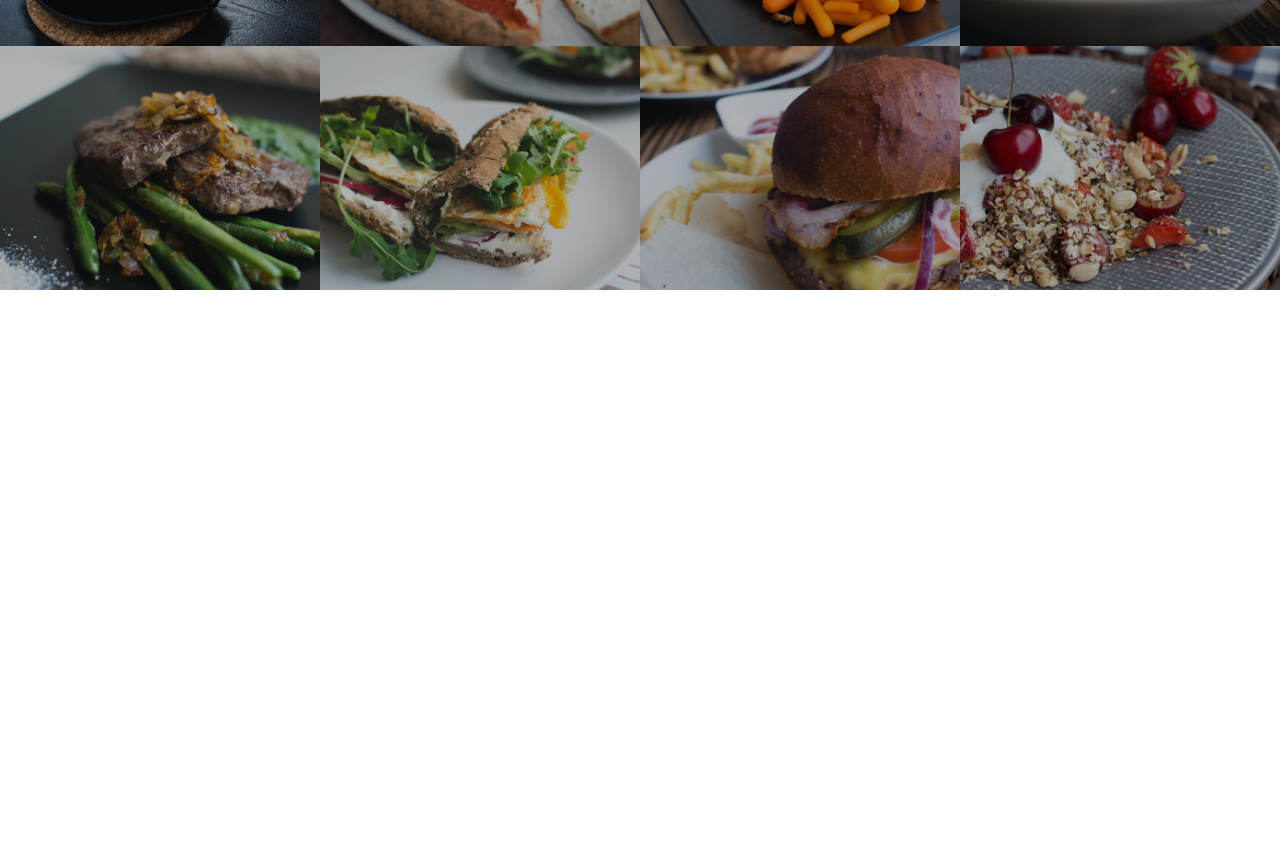
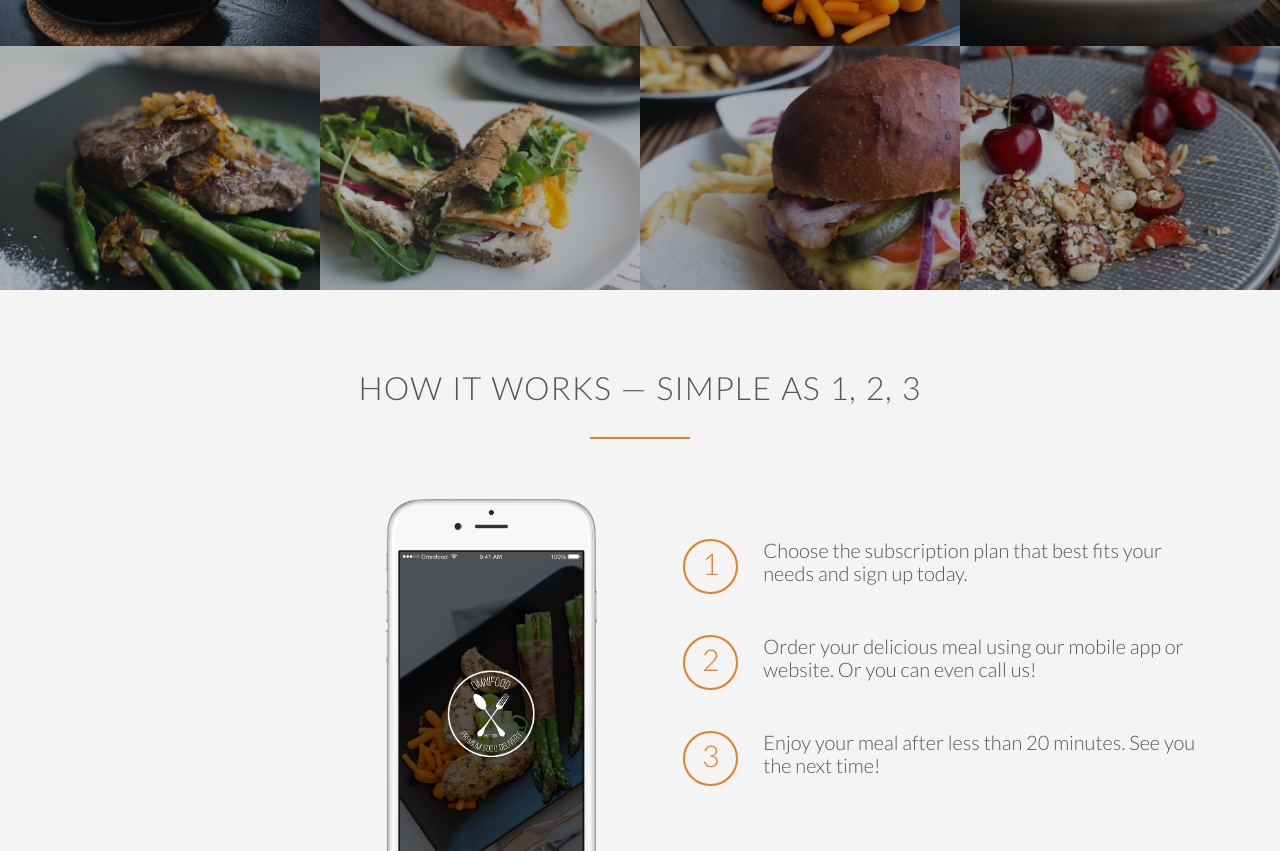
Before and after one commit to manufg/Responsive-Landing-Page, a website: page public_html/index.html in a window 1280 px wide. Shown: the part 1704-2555 px from the top of the page. Before the commit the page ends 1994 px from the top, so only its background shows below. Drawn offline with Linux system fonts and the light colour scheme; files whose address does not match are found by name.

Commit message:
How it works section complete

```diff
--- a/nbproject/private/private.xml
+++ b/nbproject/private/private.xml
@@ -6,6 +6,7 @@
             <file>file:/E:/Responsive%20Landing/.bowerrc</file>
             <file>file:/E:/Responsive%20Landing/resources/css/style.css</file>
             <file>file:/E:/Responsive%20Landing/package.json</file>
+            <file>file:/E:/Responsive%20Landing/vendors/css/Grid.css</file>
             <file>file:/E:/Responsive%20Landing/public_html/index.html</file>
             <file>file:/E:/Responsive%20Landing/bower.json</file>
             <file>file:/E:/Responsive%20Landing/gulpfile.js</file>
--- a/public_html/index.html
+++ b/public_html/index.html
@@ -73,7 +73,7 @@
         </section>
 
         <section class="section-meals">
-           <ul class="meals-showcase">
+            <ul class="meals-showcase clearfix">
                 <li>
                     <figure class="meal-photo">
                         <img src="../resources/img/1.jpg" alt="Korean bibimbap with egg and vegetables"/>
@@ -97,6 +97,9 @@
                         <img src="../resources/img/4.jpg" alt="Autumn pumpkin soup"/>
                     </figure>
                 </li>
+                </ul>
+
+                <ul class="meals-showcase clearfix">
 
                 <li>
                     <figure class="meal-photo">
@@ -123,5 +126,37 @@
                 </li>
             </ul>
         </section>
+
+        <section class="section-steps">
+            <div class="row">
+                <h2>How it works &mdash; Simple as 1, 2, 3</h2>
+            </div>
+            <div class="row">
+                <div class="col span-1-of-2 steps-box">
+                    <img src="../resources/img/app-iPhone.png" class="app-screen" alt="OmniFood app"/>
+                </div>
+
+                <div class="col span-1-of-2 steps-box">
+                    <div class="works-step">
+                        <div>1</div>
+                        <p>Choose the subscription plan that best fits your needs and sign up today.</p>
+                    </div>
+
+                    <div class="works-step">
+                        <div>2</div>
+                        <p>Order your delicious meal using our mobile app or website. Or you can even call us!</p>
+                    </div>
+
+                    <div class="works-step">
+                        <div>3</div>
+                        <p>Enjoy your meal after less than 20 minutes. See you the next time!</p>
+                    </div>
+
+                    <a href="#" class="btn-app"> <img src="../resources/img/download-app.svg" alt="ios app"/></a>
+                    <a href="#" class="btn-app"> <img src="../resources/img/download-app-android.png" alt="ios app"/></a>
+
+                </div>
+            </div>
+        </section>
     </body>
 </html>
--- a/resources/css/style.css
+++ b/resources/css/style.css
@@ -19,6 +19,17 @@ html{
     text-rendering: optimizeLegibility;
 }
 
+.clearfix{
+    zoom:1;
+}
+
+.clearfix:after{
+    content:".";
+    clear: both;
+    display: block;
+    height: 0;
+    visibility: hidden;
+}
 /*----------------------------------------------------*/
 /*-------REUSABLE COMPONENTS-------------------*/
 /*----------------------------------------------------*/
@@ -255,3 +266,54 @@ header{
     transform: scale(1.03);
     opacity: 1;
 }
+
+/*----------------------------------------------------*/
+/*-------HOW IT WORKS-------------------*/
+/*----------------------------------------------------*/
+
+.section-steps{
+    background-color: #f4f4f4;
+}
+
+.steps-box:first-child{ /*selects first of the step boxes her the left one*/
+      text-align: right;
+    padding-right: 3%;
+     margin-top: 30px;
+}
+
+.steps-box:last-child{
+  padding-left: 3%;
+    margin-top: 70px;
+}
+
+.app-screen{
+    width:40%;
+}
+
+.works-step{
+    margin-bottom:50px;
+}
+
+.works-step:last-of-type{
+    margin-bottom:80px;
+}
+
+.works-step div{
+    color:#e67e22;
+    border:2px solid #e67e22;
+    display: inline-block;
+    float: left;
+    border-radius: 50%;
+    height: 55px;
+    width: 55px;
+    text-align: center;
+    padding: 5px;
+    font-size: 150%;
+    margin-right: 25px;
+}
+
+.btn-app img{
+    height: 50px;
+    width:auto;
+    margin-right: 10px;
+}
```
Also changed, not shown: resources/img/download-app.svg (added). Lines whose indentation alone changed are shown as unchanged.
